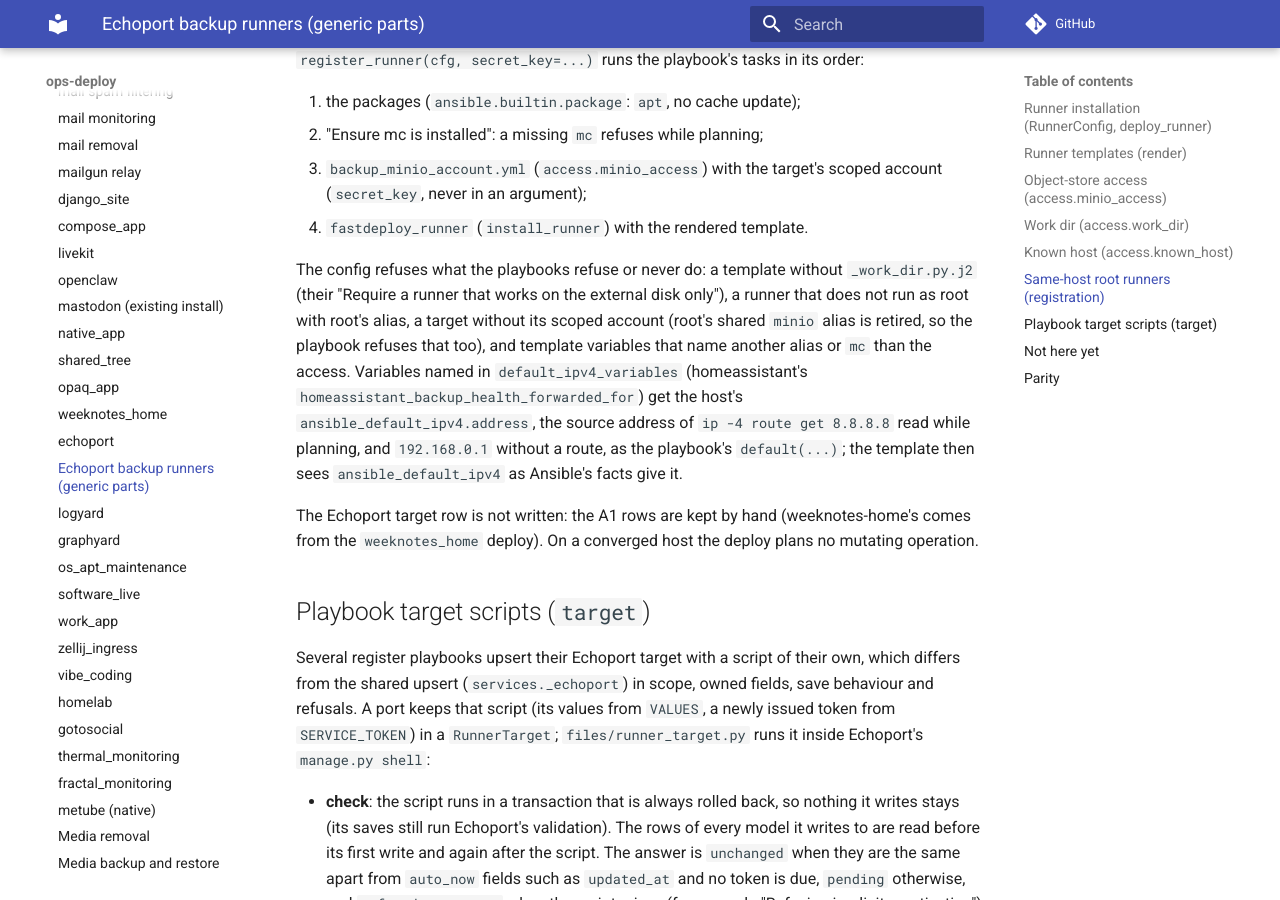
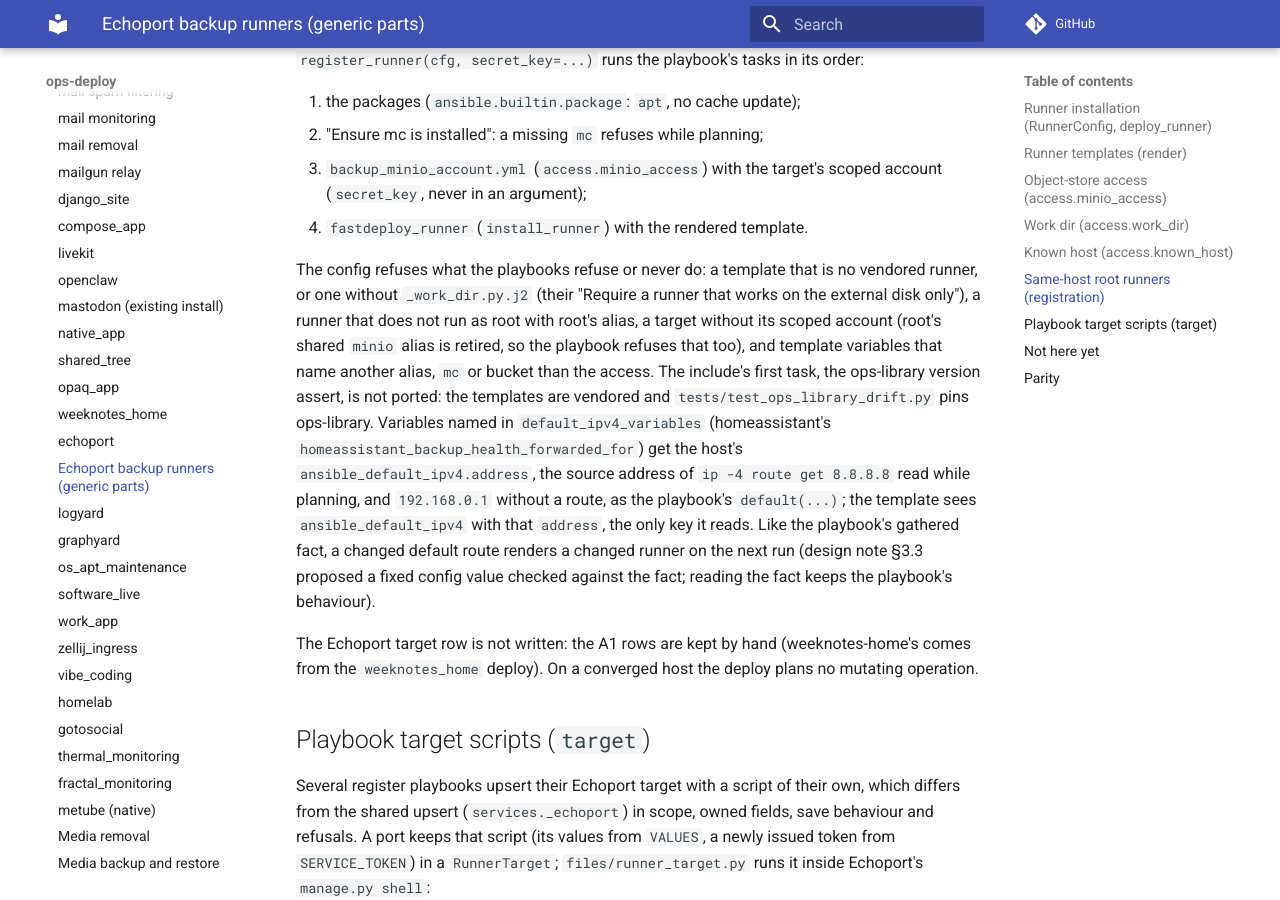
Before and after one commit to ephes/ops-deploy, an MkDocs documentation site: the page built from docs/services/echoport_runner.md, in a window 1280 px wide and 900 px high, scrolled down 3209 px. Built offline with MkDocs 1.6.1 and Material for MkDocs 9.7.7, drawn with Linux system fonts in a browser that asks for light colours; comment, search, counter and statistics services are not loaded; some of the changed text lies outside the part shown.

Commit message:
Echoport runner registration: refuse templates that are no vendored runner and a contradicting bucket; test the uploaded runner's address

```diff
--- a/docs/services/echoport_runner.md
+++ b/docs/services/echoport_runner.md
@@ -122,17 +122,23 @@
    scoped account (`secret_key`, never in an argument);
 4. `fastdeploy_runner` (`install_runner`) with the rendered template.
 
-The config refuses what the playbooks refuse or never do: a template without
-`_work_dir.py.j2` (their "Require a runner that works on the external disk
-only"), a runner that does not run as root with root's alias, a target
-without its scoped account (root's shared `minio` alias is retired, so the
-playbook refuses that too), and template variables that name another alias
-or `mc` than the access. Variables named in `default_ipv4_variables`
+The config refuses what the playbooks refuse or never do: a template that is
+no vendored runner, or one without `_work_dir.py.j2` (their "Require a
+runner that works on the external disk only"), a runner that does not run
+as root with root's alias, a target without its scoped account (root's
+shared `minio` alias is retired, so the playbook refuses that too), and
+template variables that name another alias, `mc` or bucket than the access.
+The include's first task, the ops-library version assert, is not ported:
+the templates are vendored and `tests/test_ops_library_drift.py` pins
+ops-library. Variables named in `default_ipv4_variables`
 (homeassistant's `homeassistant_backup_health_forwarded_for`) get the host's
 `ansible_default_ipv4.address`, the source address of
 `ip -4 route get 8.8.8.8` read while planning, and `192.168.0.1` without a
-route, as the playbook's `default(...)`; the template then sees
-`ansible_default_ipv4` as Ansible's facts give it.
+route, as the playbook's `default(...)`; the template sees
+`ansible_default_ipv4` with that `address`, the only key it reads. Like the
+playbook's gathered fact, a changed default route renders a changed runner
+on the next run (design note §3.3 proposed a fixed config value checked
+against the fact; reading the fact keeps the playbook's behaviour).
 
 The Echoport target row is not written: the A1 rows are kept by hand
 (weeknotes-home's comes from the `weeknotes_home` deploy). On a converged
@@ -208,9 +214,10 @@
   `ansible-playbook` and `community.general`, the oracle test renders all of
   it again.
 - `tests/test_echoport_runner_registration.py`: the seven A1 runners render
-  through `RunnerRegistration` to the same sha256 (homeassistant with its
-  address from the host's route), and a host the playbook left plans no
-  mutating operation.
+  through `RunnerRegistration` to the same sha256 (homeassistant with the
+  fixtures' address), a host the playbook left plans no mutating operation
+  (homeassistant's address read from the fake host's route), and the runner
+  the deploy uploads carries the host's address or the fallback.
 - `tests/test_ops_library_drift.py` records `fastdeploy_runner`,
   `echoport_backup` and `minio_backup` and fails when a vendored template
   differs from ops-library's or ops-library gains or loses one.
```
Also changed, not shown: docs/changelog.md (+10 -5 lines), 2 other files.
